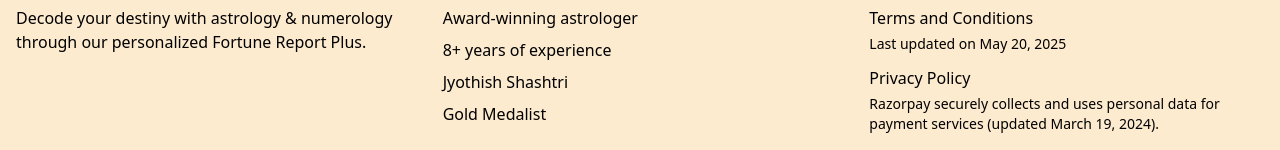
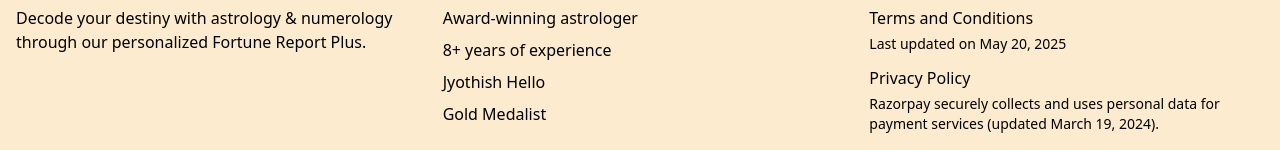
Before and after one commit to ADITYAPIMPALE11127/arunshastri-v1, a React (Vite) app: page / in a window 1280 px wide. Shown: the part 2502-2652 px from the top of the page. Built offline with nearby package versions, Linux system fonts and the light colour scheme; no server answers.

Commit message:
# footer

```diff
--- a/src/components/Footer.tsx
+++ b/src/components/Footer.tsx
@@ -24,7 +24,7 @@
             <ul className="space-y-2 text-sm sm:text-base text-black-200">
               <li>Award-winning astrologer</li>
               <li>8+ years of experience</li>
-              <li>Jyothish Shashtri</li>
+              <li>Jyothish Hello</li>
               <li>Gold Medalist</li>
             </ul>
           </div>
```
